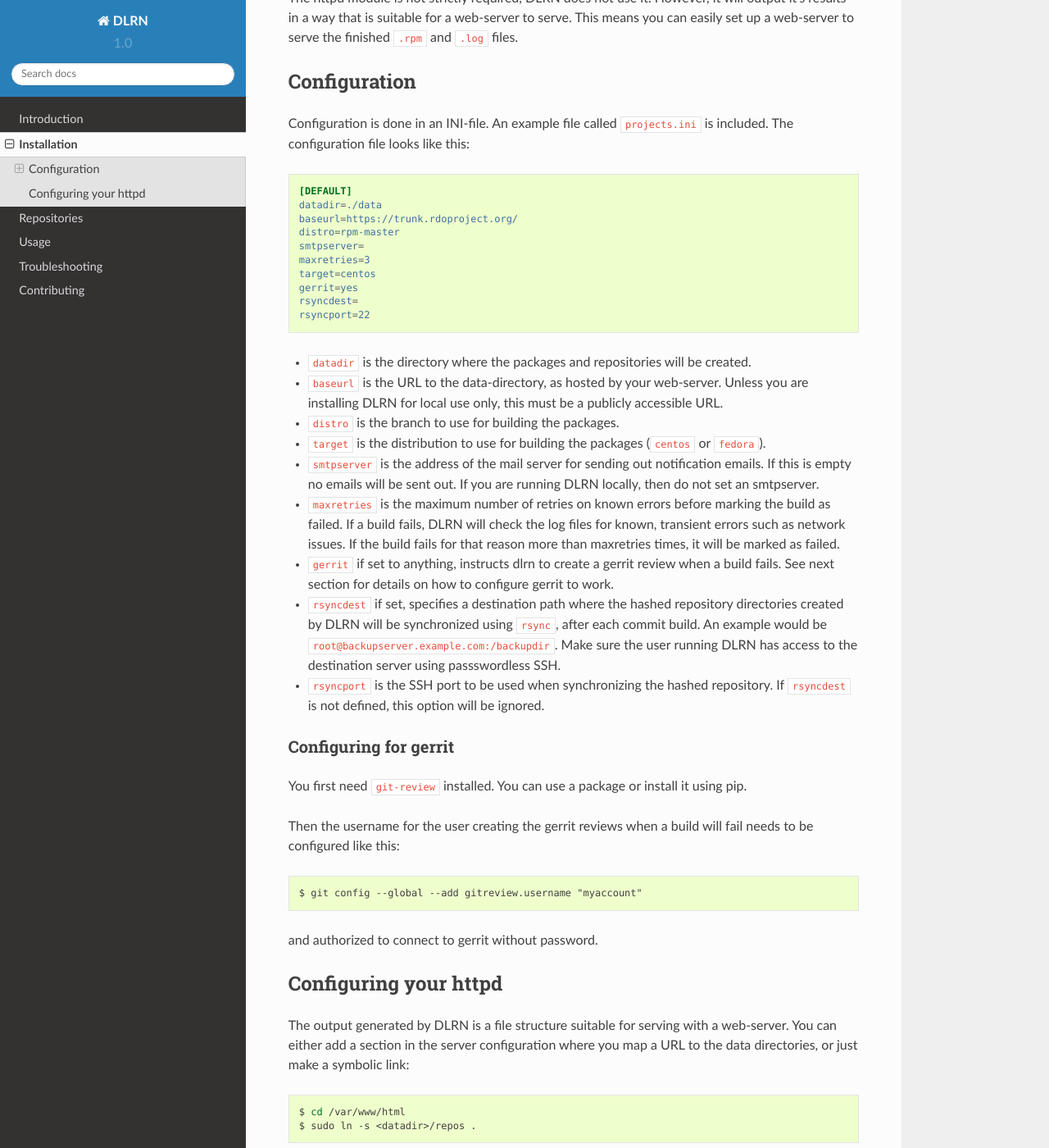
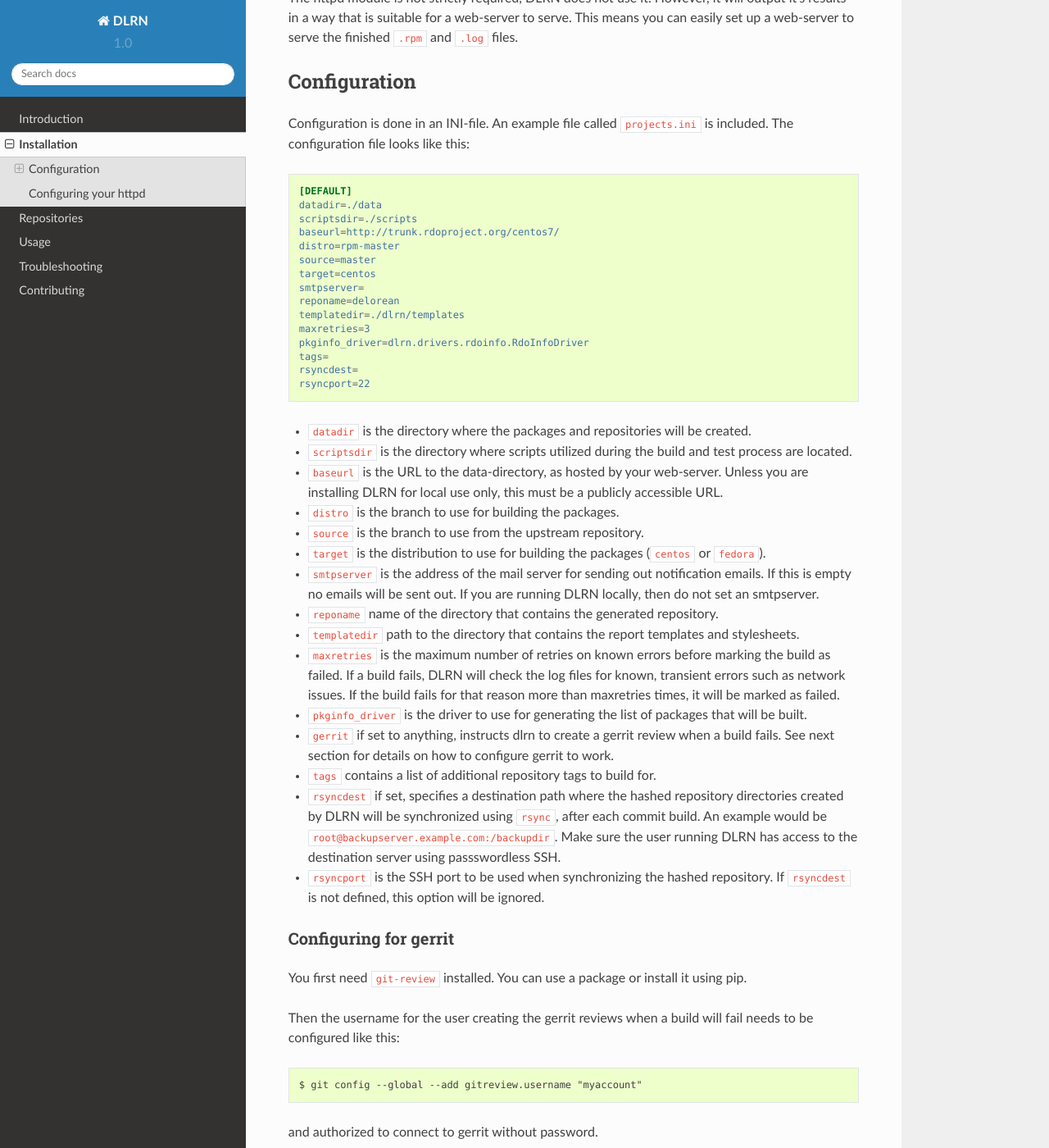
Before and after one commit to softwarefactory-project/DLRN, a Sphinx documentation site: the page built from doc/source/installation.rst, in a window 1280 px wide and 1400 px high, scrolled down 815 px. Shown: the whole window at 82% size. Built offline with Sphinx 7.4.7 and the Read the Docs theme 2.0.0, drawn with Linux system fonts in a browser that asks for light colours.

Commit message:
Update documentation for new project.ini options
Update the installation.rst documentation for the new options that
have recently been added for projects.ini

Change-Id: I0320e03934dd87b721ee90123a8b5f2290a6e378

```diff
--- a/doc/source/installation.rst
+++ b/doc/source/installation.rst
@@ -51,44 +51,69 @@
 
     [DEFAULT]
     datadir=./data
-    baseurl=https://trunk.rdoproject.org/
+    scriptsdir=./scripts
+    baseurl=http://trunk.rdoproject.org/centos7/
     distro=rpm-master
+    source=master
+    target=centos
     smtpserver=
+    reponame=delorean
+    templatedir=./dlrn/templates
     maxretries=3
-    target=centos
-    gerrit=yes
+    pkginfo_driver=dlrn.drivers.rdoinfo.RdoInfoDriver
+    tags=
     rsyncdest=
     rsyncport=22
 
-* ``datadir`` is the directory where the packages and repositories will be created.
 
-* ``baseurl`` is the URL to the data-directory, as hosted by your web-server. Unless you are
-  installing DLRN for local use only, this must be a publicly accessible URL.
+* ``datadir`` is the directory where the packages and repositories will be
+  created.
+
+* ``scriptsdir`` is the directory where scripts utilized during the build and
+  test process are located.
+
+* ``baseurl`` is the URL to the data-directory, as hosted by your web-server.
+  Unless you are installing DLRN for local use only, this must be a publicly
+  accessible URL.
 
 * ``distro`` is the branch to use for building the packages.
 
-* ``target`` is the distribution to use for building the packages (``centos`` or ``fedora``).
+* ``source`` is the branch to use from the upstream repository.
 
-* ``smtpserver`` is the address of the mail server for sending out notification emails.
-  If this is empty no emails will be sent out. If you are running DLRN locally,
-  then do not set an smtpserver.
+* ``target`` is the distribution to use for building the packages (``centos``
+  or ``fedora``).
 
-* ``maxretries`` is the maximum number of retries on known errors before marking the build
-  as failed. If a build fails, DLRN will check the log files for known, transient errors
-  such as network issues. If the build fails for that reason more than maxretries times, it
-  will be marked as failed.
+* ``smtpserver`` is the address of the mail server for sending out notification
+  emails.  If this is empty no emails will be sent out. If you are running DLRN
+  locally, then do not set an smtpserver.
 
-* ``gerrit`` if set to anything, instructs dlrn to create a gerrit
-  review when a build fails. See next section for details on how to
-  configure gerrit to work.
+* ``reponame`` name of the directory that contains the generated repository.
 
-* ``rsyncdest`` if set, specifies a destination path where the hashed repository
-  directories created by DLRN will be synchronized using ``rsync``, after each commit build.
-  An example would be ``root@backupserver.example.com:/backupdir``.
-  Make sure the user running DLRN has access to the destination server using passswordless SSH.
+* ``templatedir`` path to the directory that contains the report templates and
+  stylesheets.
 
-* ``rsyncport`` is the SSH port to be used when synchronizing the hashed repository. If
-  ``rsyncdest`` is not defined, this option will be ignored.
+* ``maxretries`` is the maximum number of retries on known errors before
+  marking the build as failed. If a build fails, DLRN will check the log files
+  for known, transient errors such as network issues. If the build fails for
+  that reason more than maxretries times, it will be marked as failed.
+
+* ``pkginfo_driver`` is the driver to use for generating the list of packages
+  that will be built.
+
+* ``gerrit`` if set to anything, instructs dlrn to create a gerrit review when
+  a build fails. See next section for details on how to configure gerrit to
+  work.
+
+* ``tags`` contains a list of additional repository tags to build for.
+
+* ``rsyncdest`` if set, specifies a destination path where the hashed
+  repository directories created by DLRN will be synchronized using ``rsync``,
+  after each commit build.  An example would be
+  ``root@backupserver.example.com:/backupdir``.  Make sure the user running
+  DLRN has access to the destination server using passswordless SSH.
+
+* ``rsyncport`` is the SSH port to be used when synchronizing the hashed
+  repository. If ``rsyncdest`` is not defined, this option will be ignored.
 
 Configuring for gerrit
 ++++++++++++++++++++++
```
